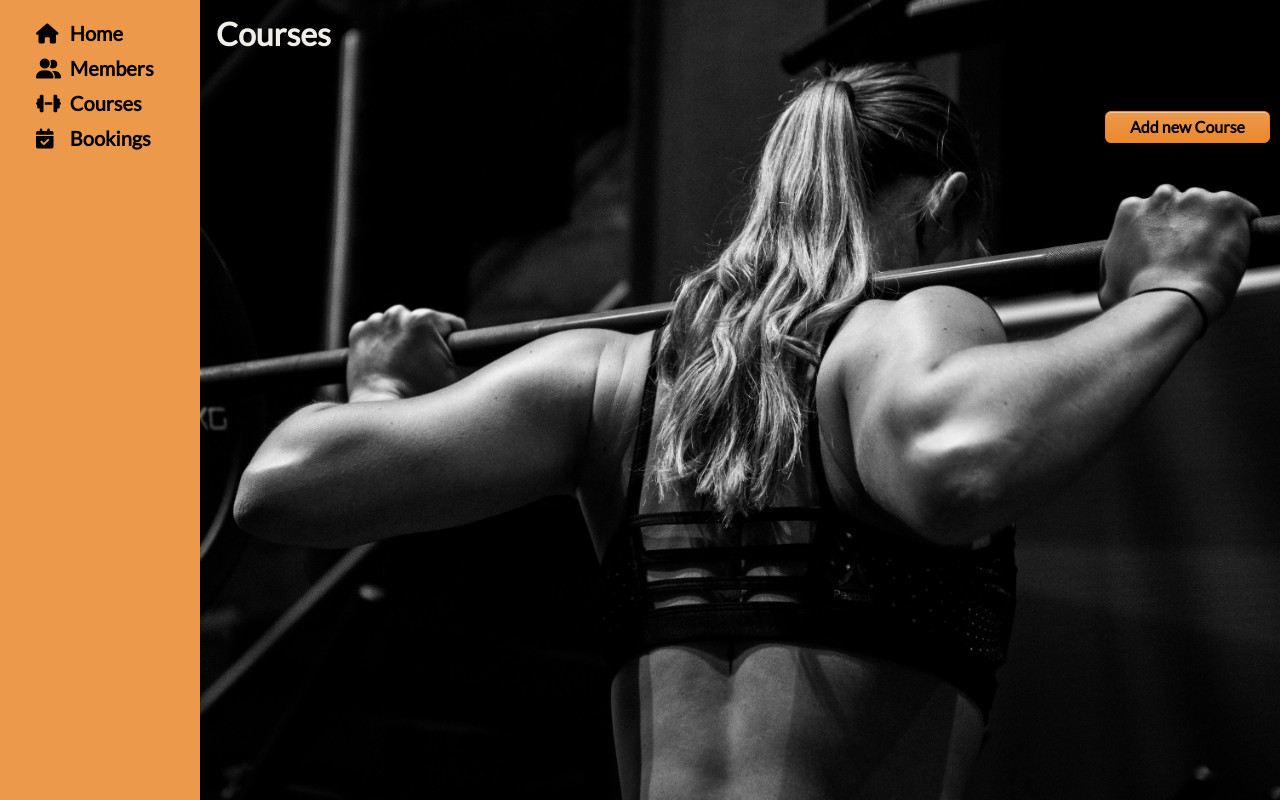
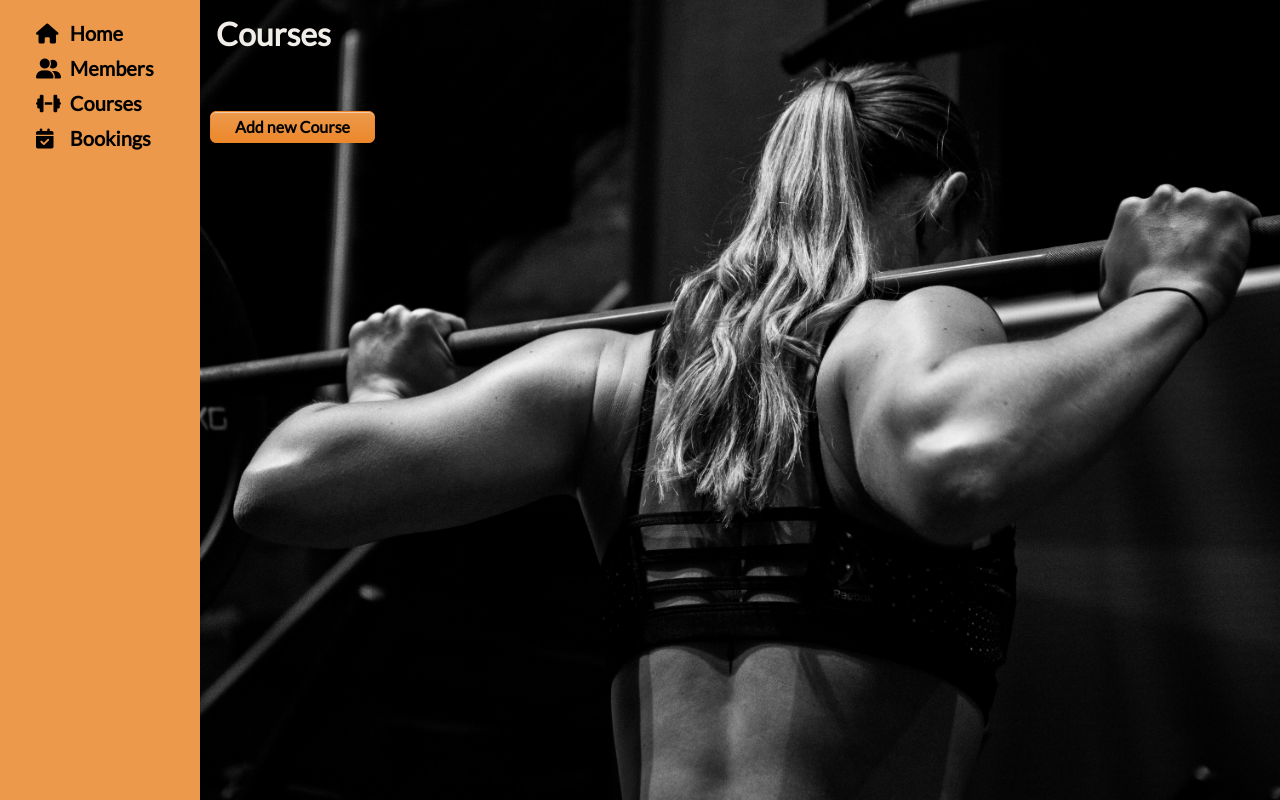
Before and after one commit to Cetins/gymmy, a Flask app: page /courses in a window 1280 px wide. Run offline with Flask 2, Linux system fonts and the light colour scheme; data that the repository does not hold is empty; some libraries are stand-ins or nearby versions.

Commit message:
add button fixed

```diff
--- a/static/style.css
+++ b/static/style.css
@@ -93,5 +93,6 @@ input, select, option {
 
 .footer {
     display: flex;
-    justify-content: flex-end;
+    justify-content: flex-start;
+    margin-left: 200px;
 }
```
